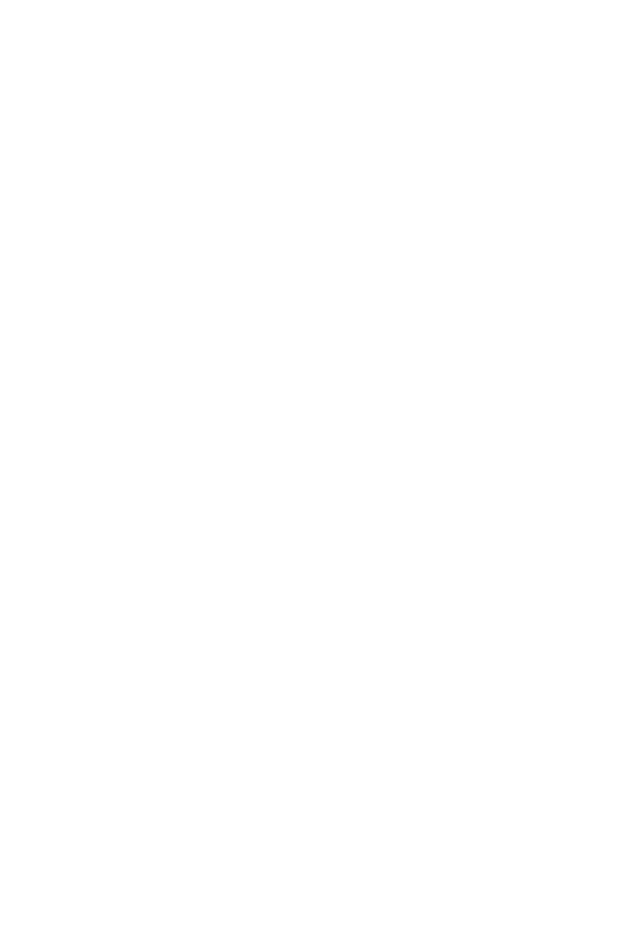
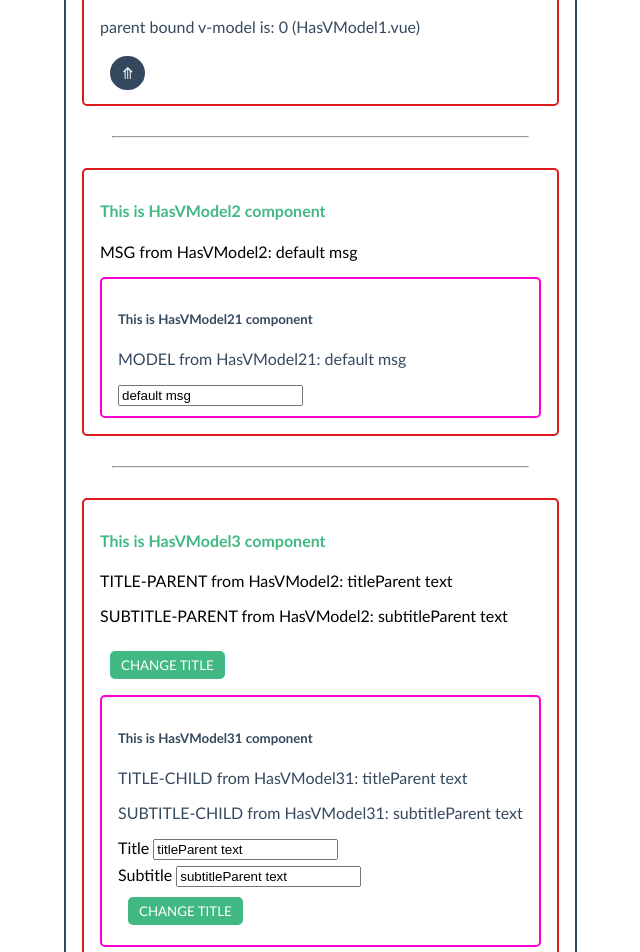
Before and after one commit to sinasedaghat/vue3-template, a Vue app: page /vmodel in a window 1280 px wide. Before the commit this address had no page. Shown: the part 300-1252 px from the top of the page, without its empty margins (86-726 px from the left). Before the commit the page ends 800 px from the top, so only its background shows below. Built offline with nearby package versions, Linux system fonts and the light colour scheme.

Commit message:
practice v mode in component and update vue version

```diff
--- a/package.json
+++ b/package.json
@@ -12,7 +12,7 @@
   },
   "dependencies": {
     "pinia": "^2.1.7",
-    "vue": "^3.3.11",
+    "vue": "^3.4.21",
     "vue-router": "^4.2.5"
   },
   "devDependencies": {
--- a/src/App.vue
+++ b/src/App.vue
@@ -8,6 +8,7 @@
       <RouterLink active-class="router-link-active" class="router-link" to="/">BASIC</RouterLink>
       <RouterLink active-class="router-link-active" class="router-link" to="/props">PROPS</RouterLink>
       <RouterLink active-class="router-link-active" class="router-link" to="/emits">EMITS</RouterLink>
+      <RouterLink active-class="router-link-active" class="router-link" to="/vmodel">V-MODEL</RouterLink>
     </nav>
   </header>
   <div style="margin: 50px;">
--- a/src/components/emit/HasEmit22.vue
+++ b/src/components/emit/HasEmit22.vue
@@ -1,8 +1,13 @@
 <script setup lang="ts">
+  // const emit = defineEmits<{
+  //   (e: 'changeID', id: number): void
+  //   (e: 'updateVAL', value: string): void
+  // }>()
+
   const emit = defineEmits<{
-    (e: 'changeID', id: number): void
-    (e: 'updateVAL', value: string): void
-  }>()
+    changeID: [id: number]
+    updateVAL: [value: string]
+}>()
 </script>
 
 <template>
--- /dev/null
+++ b/src/components/vmodel/HasVModel1.vue
@@ -0,0 +1,17 @@
+<script setup lang="ts">
+import type { ModelRef, Ref } from 'vue';
+  // const model: ModelRef<number> = defineModel()
+  const model: any = defineModel()
+  const increase = () => {
+    model.value += 1
+    console.log('model from increase() function in HasVModel1', model.value)
+  }
+</script>
+
+<template>
+  <div class="border b-red">
+    <h4 class="subtitle">This is HasVModel1 component</h4>
+    <p class="title">parent bound v-model is: {{ model }} (HasVModel1.vue)</p>
+    <div class="chip blue bullet c-pointer" @click="increase">&#10506;</div>
+  </div>
+</template>
--- /dev/null
+++ b/src/components/vmodel/HasVModel2.vue
@@ -0,0 +1,13 @@
+<script setup lang="ts">
+import HasVModel21 from '@/components/vmodel/HasVModel21.vue'
+import { ref, type Ref } from 'vue';
+  const msg: Ref<string> = ref('default msg')
+</script>
+
+<template>
+  <div class="border b-red">
+    <h4 class="subtitle">This is HasVModel2 component</h4>
+    <p class="subtotle">MSG from HasVModel2: {{ msg }}</p>
+    <HasVModel21 v-model="msg" />
+  </div>
+</template>
--- /dev/null
+++ b/src/components/vmodel/HasVModel21.vue
@@ -0,0 +1,13 @@
+<script setup lang="ts">
+  const model = defineModel()
+
+  console.log('mode from HasVModel21.vue component', model.value)
+</script>
+
+<template>
+  <div class="border b-pink">
+    <h5 class="title">This is HasVModel21 component</h5>
+    <p class="title">MODEL from HasVModel21: {{ model }}</p>
+    <input type="text" v-model="model">
+  </div>
+</template>
--- /dev/null
+++ b/src/components/vmodel/HasVModel3.vue
@@ -0,0 +1,19 @@
+<script setup lang="ts">
+import { ref, type Ref } from 'vue'
+import HasVModel31 from '@/components/vmodel/HasVModel31.vue'
+  const titleParent: Ref<string> = ref('titleParent text')
+  const subtitleParent: Ref<string> = ref('subtitleParent text')
+</script>
+
+<template>
+  <div class="border b-red">
+    <h4 class="subtitle">This is HasVModel3 component</h4>
+    <p class="subtotle">TITLE-PARENT from HasVModel2: {{ titleParent }}</p>
+    <p class="subtotle">SUBTITLE-PARENT from HasVModel2: {{ subtitleParent }}</p>
+    <button class="link-button not-space" @click="titleParent = 'title Change from parent'">CHANGE TITLE</button>
+    <HasVModel31
+      v-model:title="titleParent"
+      v-model:subtitle="subtitleParent"
+    />
+  </div>
+</template>
--- /dev/null
+++ b/src/components/vmodel/HasVModel31.vue
@@ -0,0 +1,22 @@
+<script setup lang="ts">
+  // const model = defineModel()
+  const titleChild = defineModel('title')
+  const subtitleChild = defineModel('subtitle')
+
+  // console.log('mode from HasVModel31.vue component', model.value)
+</script>
+
+<template>
+  <div class="border b-pink">
+    <h5 class="title">This is HasVModel31 component</h5>
+    <p class="title">TITLE-CHILD from HasVModel31: {{ titleChild }}</p>
+    <p class="title">SUBTITLE-CHILD from HasVModel31: {{ subtitleChild }}</p>
+    <div style="margin-bottom: 5px;">
+      <span>Title</span> <input type="text" v-model="titleChild">
+    </div>
+    <div>
+      <span>Subtitle</span> <input type="text" v-model="subtitleChild">
+    </div>
+    <button class="link-button not-space" @click="titleChild = 'title Change from child'">CHANGE TITLE</button>
+  </div>
+</template>
--- a/src/router/index.ts
+++ b/src/router/index.ts
@@ -18,7 +18,12 @@
       path: '/emits',
       name: 'emits',
       component: () => import('../views/EmitsView.vue')
-    }
+    },
+    {
+      path: '/vmodel',
+      name: 'vmodel',
+      component: () => import('../views/VModelView.vue')
+    },
   ]
 })
 
--- /dev/null
+++ b/src/views/VModelView.vue
@@ -0,0 +1,25 @@
+<script setup lang="ts">
+import { ref, type Ref } from 'vue'
+import HasVModel1 from '@/components/vmodel/HasVModel1.vue'
+import HasVModel2 from '@/components/vmodel/HasVModel2.vue'
+import HasVModel3 from '@/components/vmodel/HasVModel3.vue'
+
+  const count: Ref<number> = ref(0)
+  const decrease = () => {
+    --count.value
+    console.log('model from decrease() function in VModelView', count.value)
+  }
+</script>
+
+<template>
+  <div class="border">
+    <h3 class="title text-green">This is VModel Page</h3>
+    <p class="title">count is: {{ count }} (VModelView.vue)</p>
+    <div class="chip blue bullet c-pointer" @click="decrease">&#10507;</div>
+    <HasVModel1 v-model="count" />
+    <hr style="margin: 30px;">
+    <HasVModel2 />
+    <hr style="margin: 30px;">
+    <HasVModel3 />
+  </div>
+</template>
```
Also changed, not shown: 1 other file (tests, documents, lock files or other folders).
